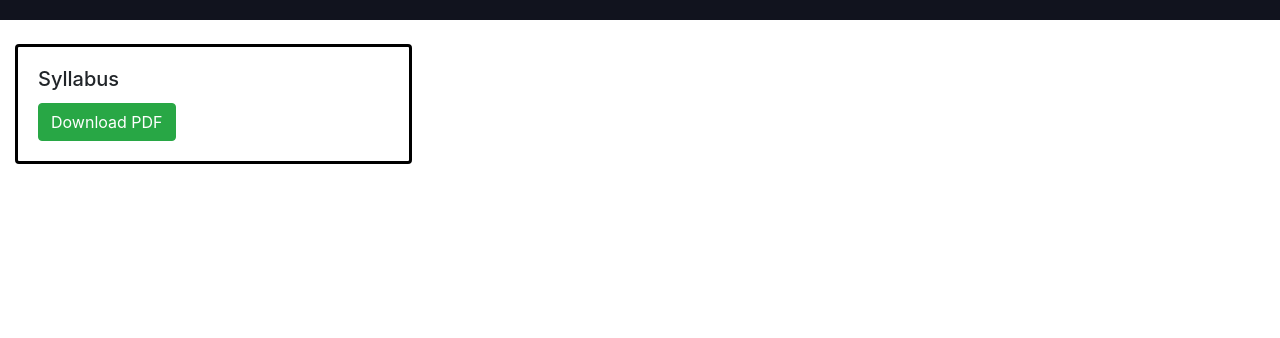
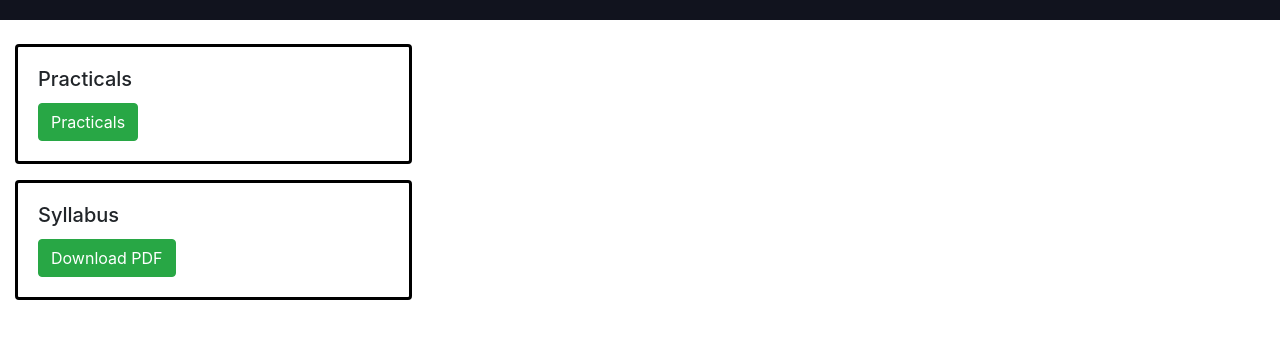
Before and after one commit to saviour000/study_point, a plain HTML site: page Sem_2/subject2.html in a window 1280 px wide. Shown: the part 66-404 px from the top of the page. Drawn offline with nearby package versions, Linux system fonts and the light colour scheme.

Commit message:
Update subject2.html

```diff
--- a/Sem_2/subject2.html
+++ b/Sem_2/subject2.html
@@ -23,6 +23,18 @@
         <h1>Data Communications and Networking</h1>
     </header>
 
+        <div class="col-md-4 mb-3">
+        <div class="card">
+            <div class="card-body">
+                <h5 class="card-title">Practicals</h5>
+                <a href="https://drive.google.com/drive/folders/1VsdCUEYW0_UasytMdKOJFgjrgkKy3Lv-?usp=drive_link" class="btn btn-success" download>Practicals</a>
+            </div>
+        </div>
+    </div>
+    </div>
+
+
+
     <div class="col-md-4 mb-3">
         <div class="card">
             <div class="card-body">
```
